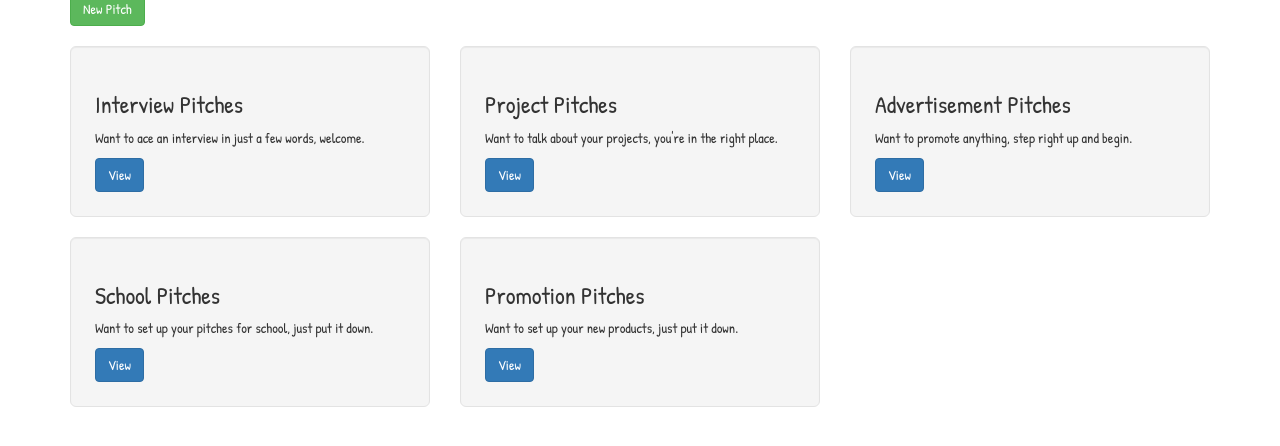
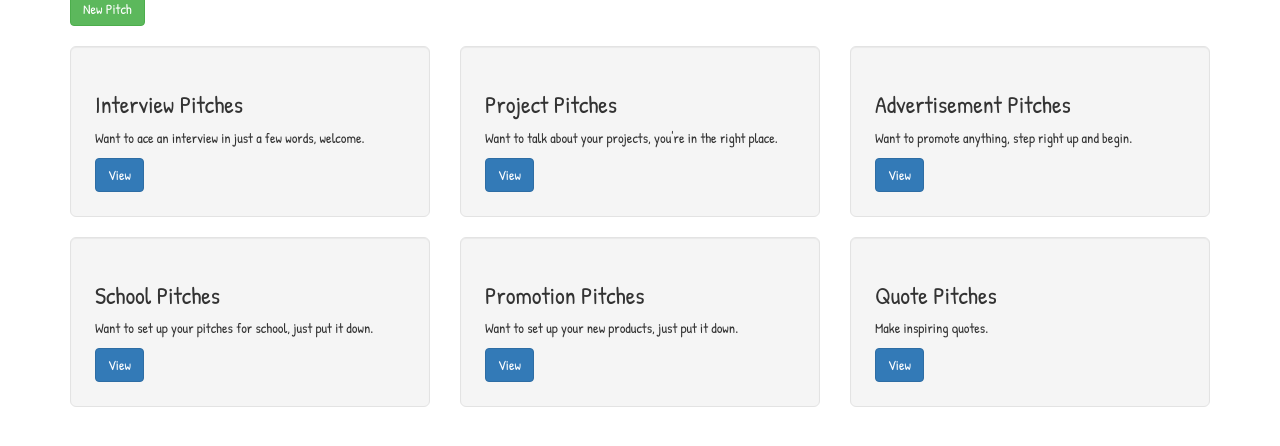
Before and after one commit to rose-okoth/sixty-seconds, a Flask app: page / in a window 1280 px wide. Shown: the part 300-746 px from the top of the page. Run offline with Flask 2, Linux system fonts and the light colour scheme; data that the repository does not hold is empty; some libraries are stand-ins or nearby versions.

Commit message:
added quotes to the index page

```diff
--- a/app/templates/index.html
+++ b/app/templates/index.html
@@ -57,6 +57,13 @@
                 <a href="{{url_for('main.promotion_pitches')}}" class="btn btn-primary -center">View</a>
             </div>
         </div>
+        <div class="col-md-4">
+            <div class="well well-lg">
+                <h3>Quote Pitches</h3>
+                <p>Make inspiring quotes.</p>
+                <a href="{{url_for('main.quote_pitches')}}" class="btn btn-primary -center">View</a>
+            </div>
+        </div>
     </div>
 </div>
 {%endblock%}
```
